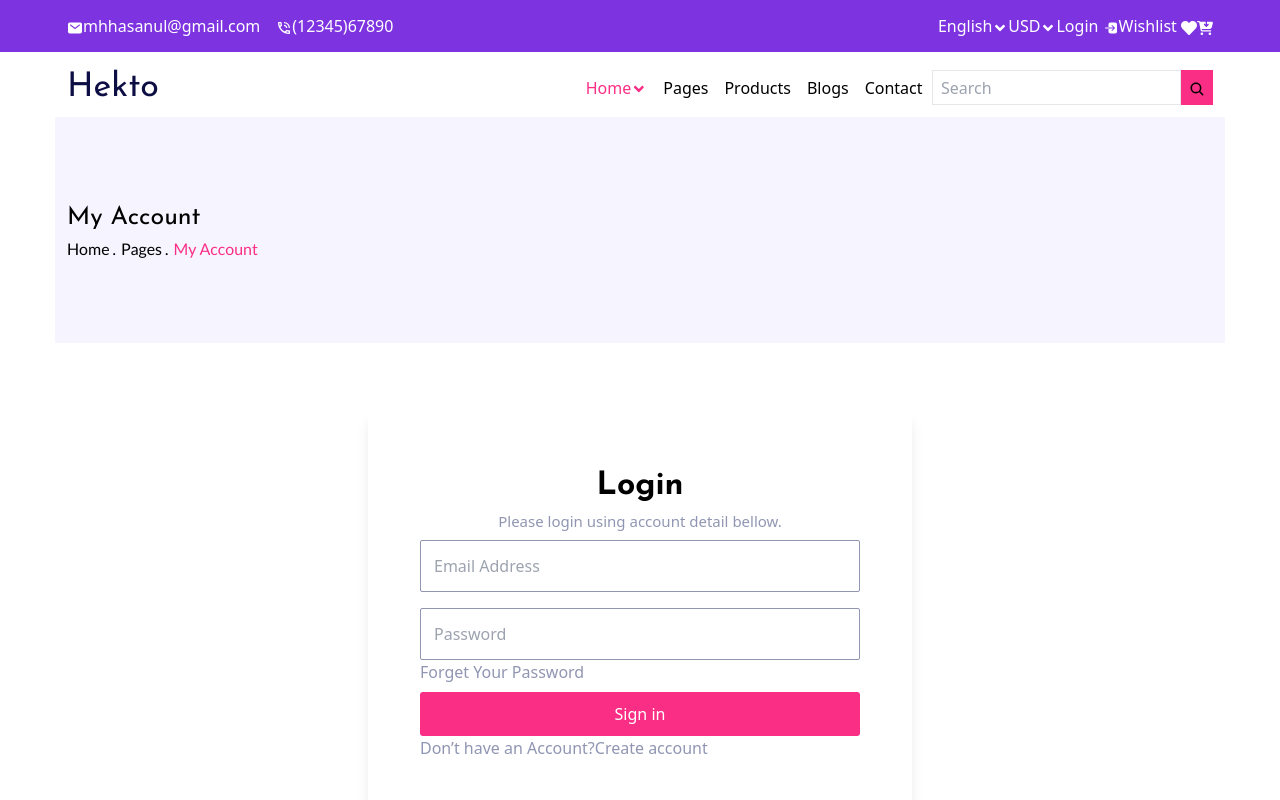
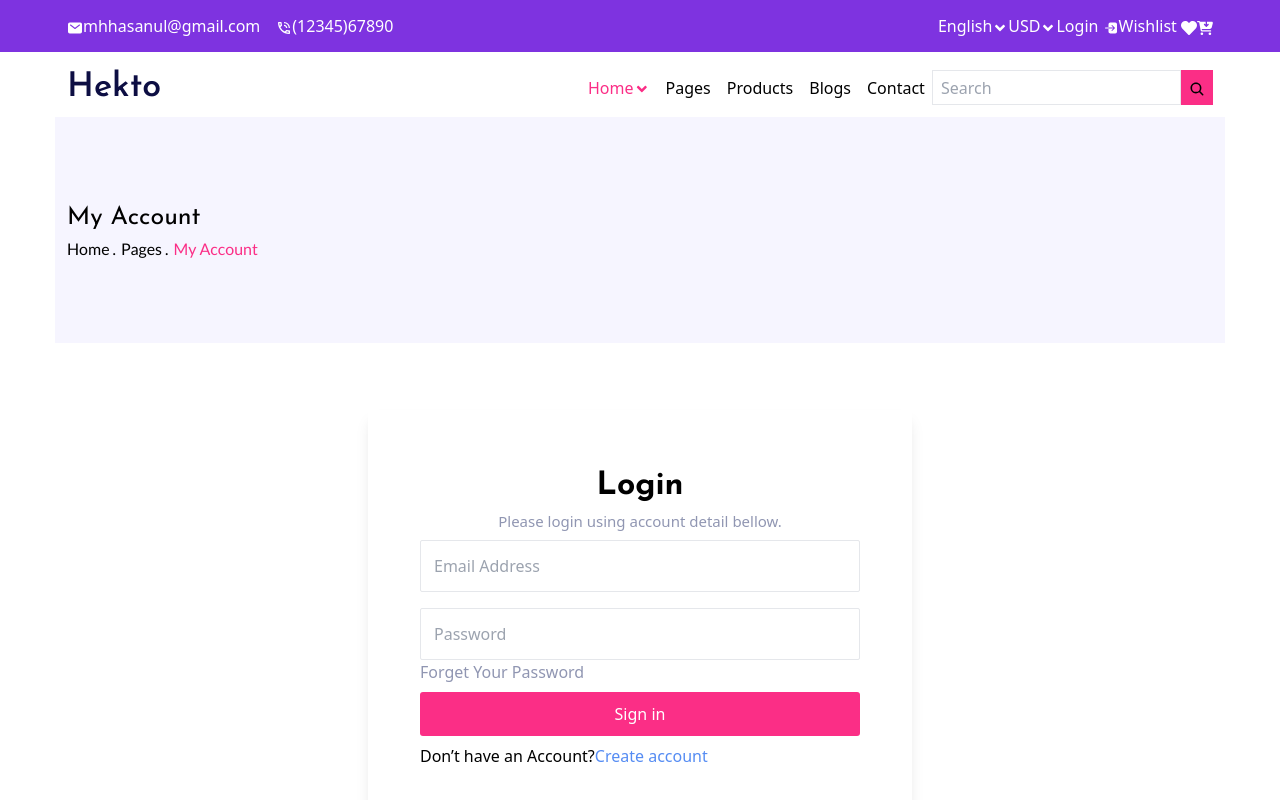
Before and after one commit to joblessgod/FigmaFireProject, a React (Vite) app: page /login in a window 1280 px wide. Shown: the top 800 px of the page. Built offline with nearby package versions, Linux system fonts and the light colour scheme; the HTML template or start-up script is replaced by a standard one.

Commit message:
fix some issues

```diff
--- a/src/components/Header.jsx
+++ b/src/components/Header.jsx
@@ -26,7 +26,7 @@ export default function Header() {
         {/* upper Nav */}
         <div className=" bg-primary">
           <nav className="font-josefin py-[14px]  text-white sm:container sm:flex sm:justify-between">
-            <div className="sm:flex sm:gap-4 text-center">
+            <div className="text-center sm:flex sm:gap-4">
               <p>
                 <IoMail className="inline-block align-middle" />
                 mhhasanul@gmail.com
@@ -62,12 +62,12 @@ export default function Header() {
         {/* Button Home Nav */}
         <nav className="container justify-between pb-[12px] pt-[18px] sm:flex">
           <div className="flex w-full items-center justify-between md:w-auto lg:w-auto lg:gap-[90px]">
-            <a
-              className="leading-auto font-Josefin text-[34px] text-primary-dark"
-              href="/"
+            <Link
+              to={"/"}
+              className="leading-auto font-semibold font-Josefin text-[34px] text-primary-dark hover:text-secondary"
             >
               Hekto
-            </a>
+            </Link>
 
             <div
               className={`${isMenuOpen ? "translate-x-0" : "translate-x-full"} fixed bottom-0 right-0 top-0 z-30 flex w-[50%] flex-col bg-[#313338] p-12 text-white transition-all ease-linear md:static md:w-auto md:flex-row md:gap-4 md:bg-transparent md:p-0 md:text-black`}
--- a/src/pages/Home.jsx
+++ b/src/pages/Home.jsx
@@ -5,7 +5,6 @@ import Slider from "react-slick";
 import Products from "../pages/Products";
 import axios from "axios";
 import React, { useEffect, useState } from "react";
-import { FaCartPlus } from "react-icons/fa";
 
 export default function Home() {
   const settings = {
--- a/src/pages/Login.jsx
+++ b/src/pages/Login.jsx
@@ -13,9 +13,13 @@ export default function () {
             My Account
           </h1>
 
-          <div className=" flex gap-[5px] font-Lato text-[16px]">
-            <Link to="/">Home .</Link>
-            <Link to="/pages">Pages .</Link>
+          <div className=" font-Lato flex gap-[5px] text-[16px]">
+            <Link to="/" className="hover:text-secondary">
+              Home .
+            </Link>
+            <Link to="/pages" className="hover:text-secondary">
+              Pages .
+            </Link>
             <span className="text-secondary">My Account</span>
           </div>
         </div>
@@ -23,9 +27,9 @@ export default function () {
 
       {/* Login Panel */}
       <div className="mx-auto mt-[67px] flex w-[302px] items-center justify-center p-[28px] shadow-lg md:w-[544px]">
-        <div className="font-lato space-y-2 p-[24px]  ">
+        <div className="space-y-2 p-[24px] font-lato  ">
           <div>
-            <h1 className="mb-0 text-center font-Josefin text-[32px] font-bold">
+            <h1 className="font-Josefin mb-0 text-center text-[32px] font-bold">
               Login
             </h1>
             <p className="mt-0 text-center text-[15px] text-[#9096B2]">
@@ -35,12 +39,12 @@ export default function () {
 
           <div className="space-y-4 ">
             <input
-              className="border-gray-dark h-[36px] w-full rounded-[2px] border pl-[13px] focus:shadow-[0px_6px_25px_0px_rgba(0,0,0,0.4)] focus:outline-none sm:h-[43px] md:h-[52px]"
+              className="border-gray-light h-[36px] w-full rounded-[2px] border pl-[13px] focus:shadow-[0px_6px_25px_0px_rgba(0,0,0,0.4)] focus:outline-none sm:h-[43px] md:h-[52px]"
               type="email"
               placeholder="Email Address"
             />
             <input
-              className="border-gray-dark h-[36px] w-full rounded-[2px] border pl-[13px] focus:shadow-[0px_6px_25px_0px_rgba(0,0,0,0.4)] focus:outline-none sm:h-[43px] md:h-[52px]"
+              className="border-gray-light h-[36px] w-full rounded-[2px] border pl-[13px] focus:shadow-[0px_6px_25px_0px_rgba(0,0,0,0.4)] focus:outline-none sm:h-[43px] md:h-[52px]"
               type="password"
               placeholder="Password"
             />
@@ -53,14 +57,16 @@ export default function () {
           <button className="hover:bg-secondary-dark w-full rounded-[3px] bg-secondary py-[10px] text-white hover:shadow-[0px_3px_25px_0px_rgba(0,0,0,0.15)]">
             Sign in
           </button>
-
-          <a href="/Signup" className="text-gray-dark">
-            Don’t have an Account?Create account
-          </a>
+          <p className="text-gray-light">
+            Don’t have an Account?
+            <a href="/Signup" className="text-[#558cf3]">
+              Create account
+            </a>
+          </p>
         </div>
       </div>
       <img src={footerImg} className="container my-[40px]" />
     </>
   );
 }
-``
+``;
```
